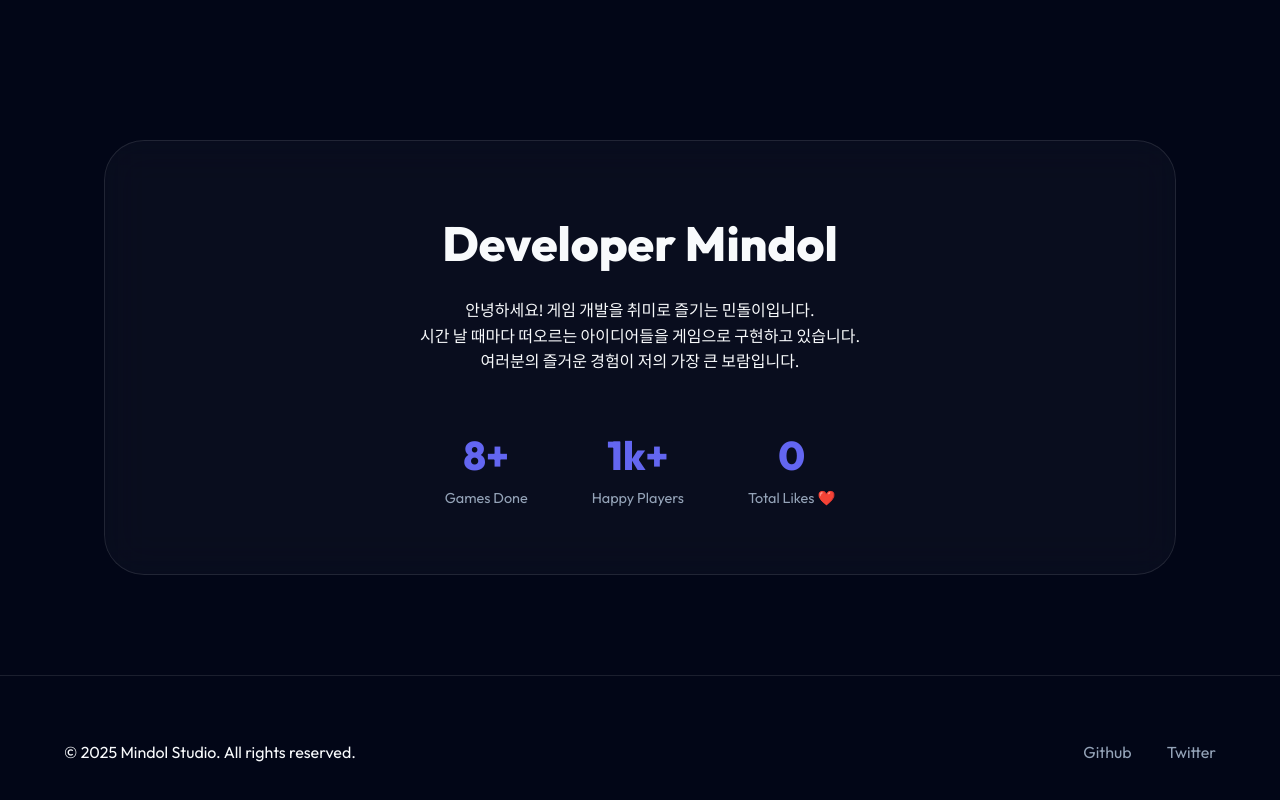
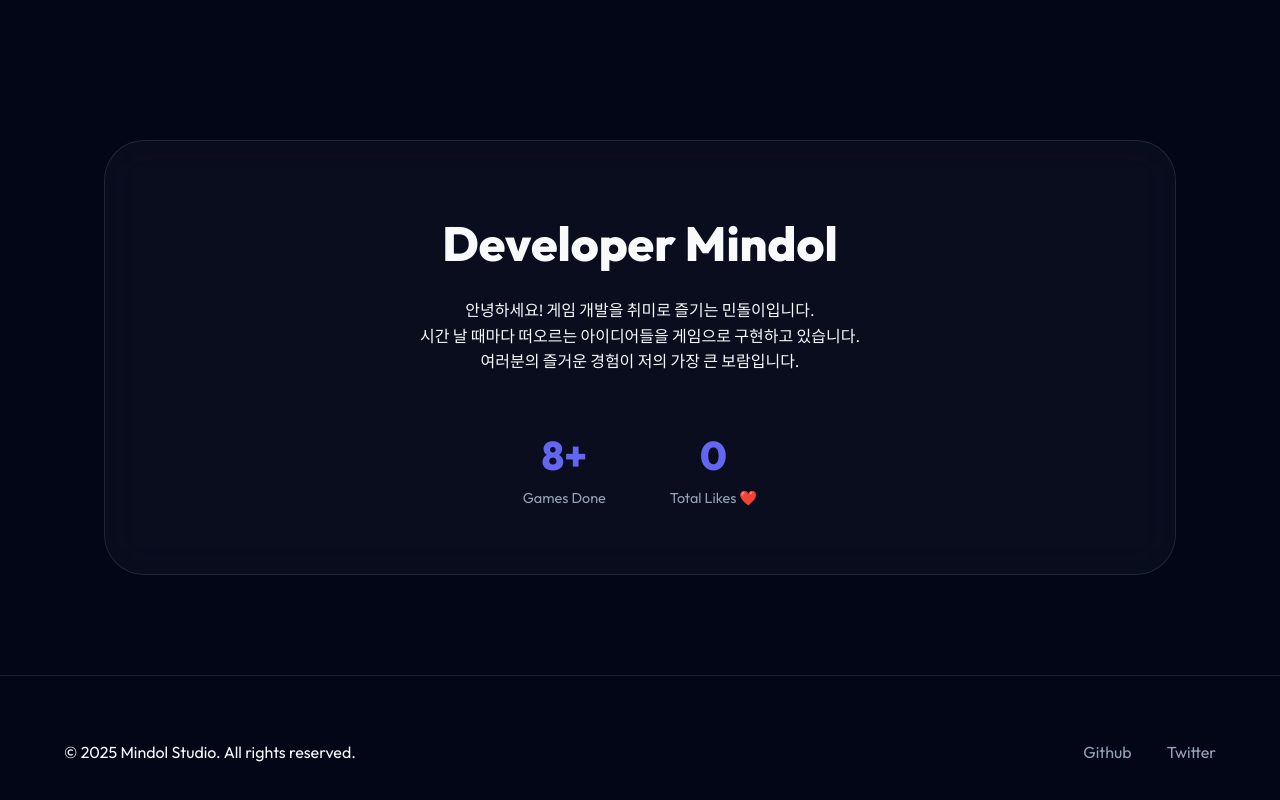
Before and after one commit to wcool/mindol_game, a website: page index.html in a window 1280 px wide. Shown: the part 2366-3166 px from the top of the page. Drawn offline with Linux system fonts and the light colour scheme; no server answers.

Commit message:
style: remove 'Happy Players' stat to favor 'Total Likes'

```diff
--- a/index.html
+++ b/index.html
@@ -199,10 +199,7 @@
                         <span class="stat-value">8+</span>
                         <span class="stat-label">Games Done</span>
                     </div>
-                    <div class="stat-item">
-                        <span class="stat-value">1k+</span>
-                        <span class="stat-label">Happy Players</span>
-                    </div>
+
                     <div class="stat-item">
                         <span class="stat-value" id="total-likes-count">--</span>
                         <span class="stat-label">Total Likes ❤️</span>
```
